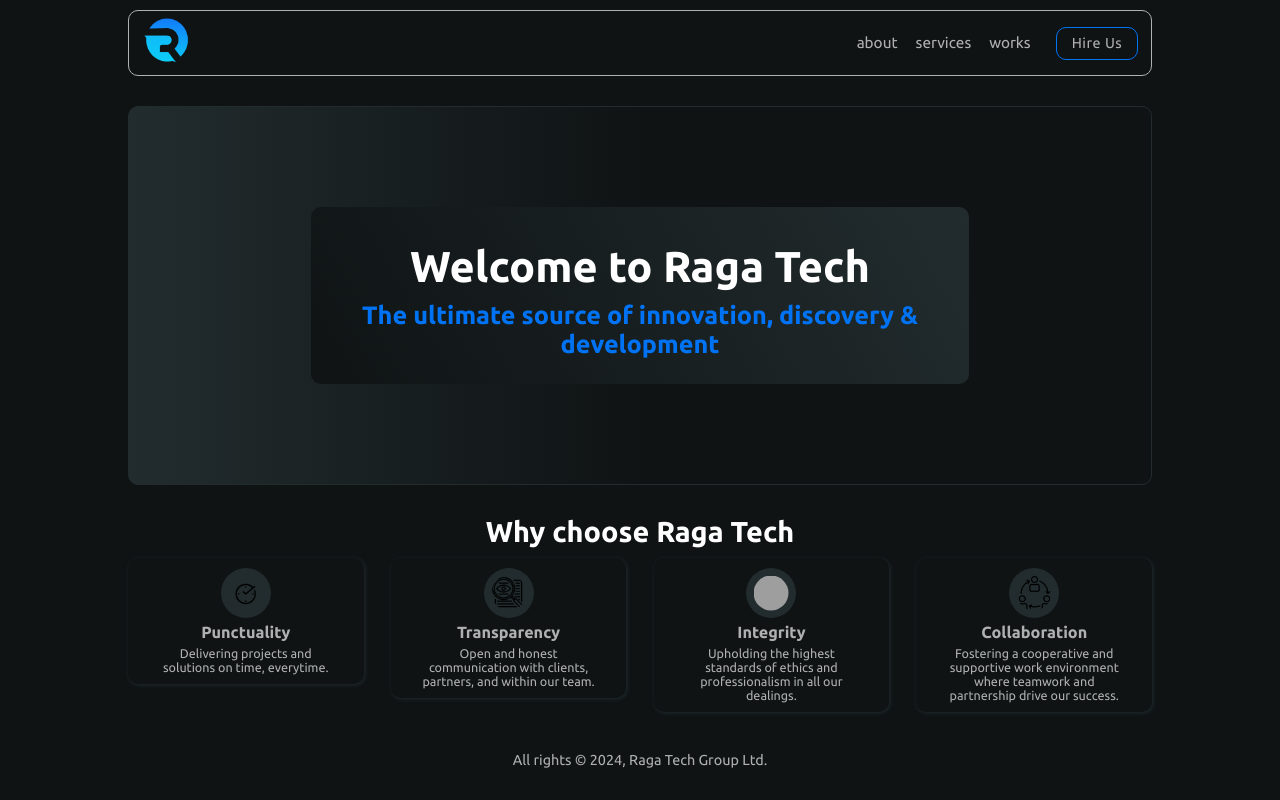
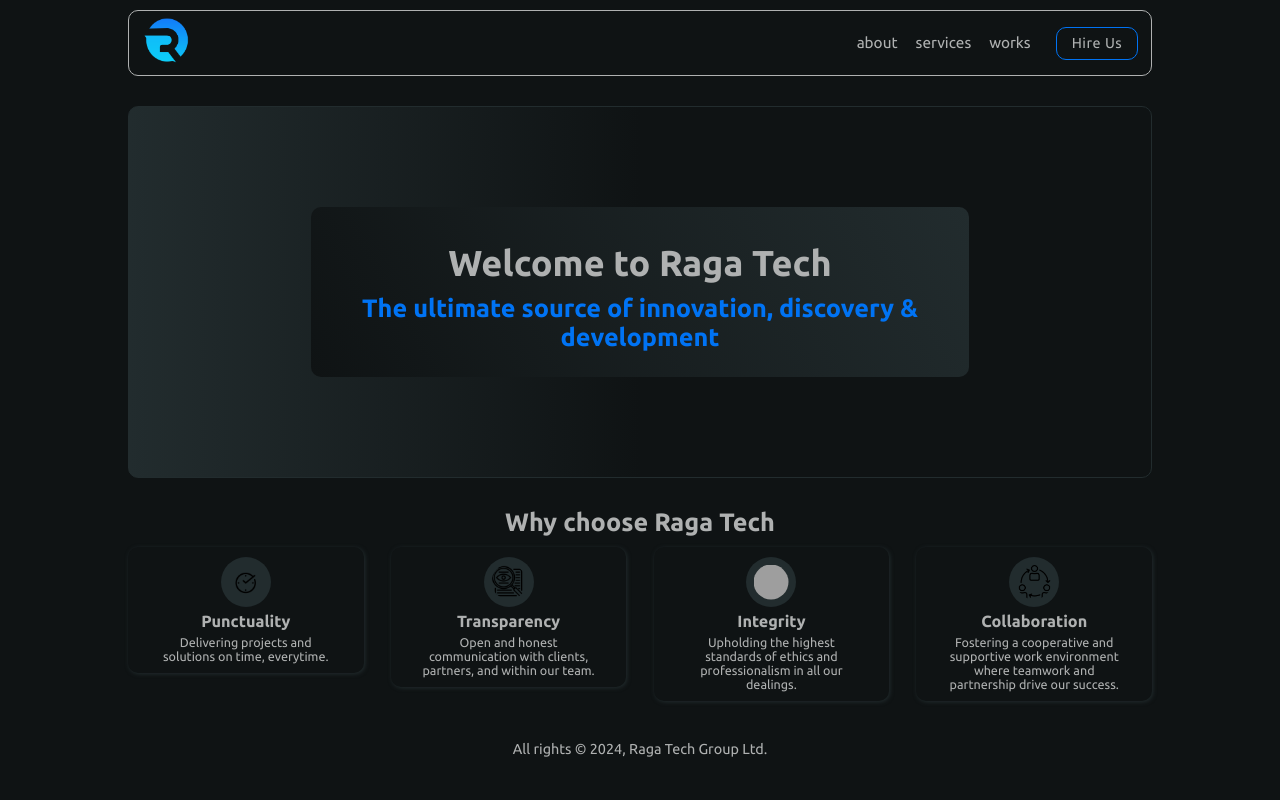
Before and after one commit to raga-tech/raga-tech-client, a Next.js app: page / in a window 1280 px wide. Built offline with nearby package versions, Linux system fonts and the light colour scheme; grey boxes are pictures that could not be loaded.

Commit message:
change the color patterns

```diff
--- a/src/styles/main.css
+++ b/src/styles/main.css
@@ -239,9 +239,9 @@ body{
 }
 
 .home-hero-section .content h1{
-     color: var(--white);
-     font-size: 2.4rem;
-     font-weight: 600;
+     color: var(--gray);
+     font-size: 2rem;
+     font-weight: 700;
      margin-block: 10px;
      text-align: center;
 }
@@ -281,9 +281,9 @@ body{
 }
 
 .main-container .title h3 {
-     font-size: 1.6rem;
+     font-size: 1.4rem;
      font-weight: 700;
-     color: var(--white);
+     color: var(--gray);
      text-align: center;
 }
 
```
